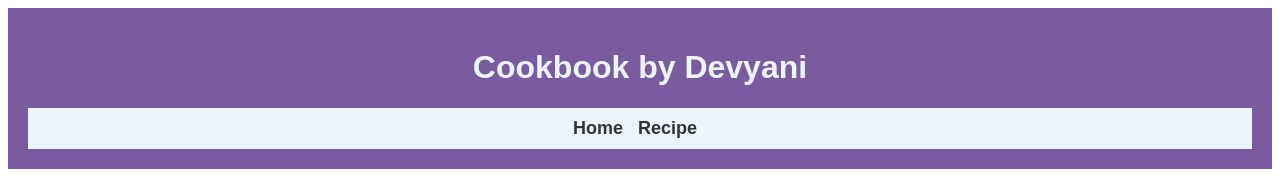
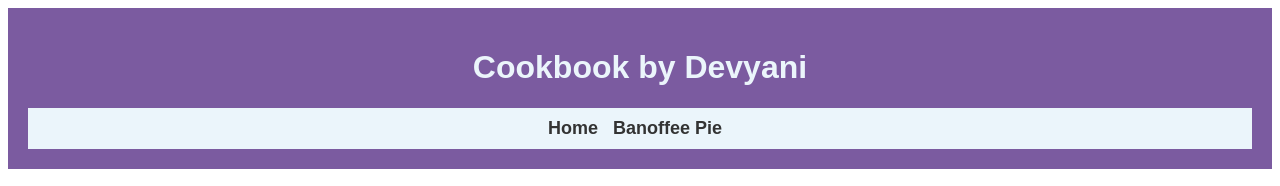
Before and after one commit to srivastava-devyani/Cookbook-by-Devyani, a plain HTML site: page recipe1.html in a window 1280 px wide. Shown: the top 186 px of the page. Drawn offline with Linux system fonts and the light colour scheme.

Commit message:
Update recipe1.html

```diff
--- a/recipe1.html
+++ b/recipe1.html
@@ -24,7 +24,7 @@ height="0" width="0" style="display:none;visibility:hidden"></iframe></noscript>
         <nav>
             <ul>
                 <li><a href="index.html">Home</a></li>
-                <li><a href="/recipe1.html"> Recipe</a></li>
+                <li><a href="/recipe1.html"> Banoffee Pie</a></li>
             </ul>
         </nav>
     </header>
```
